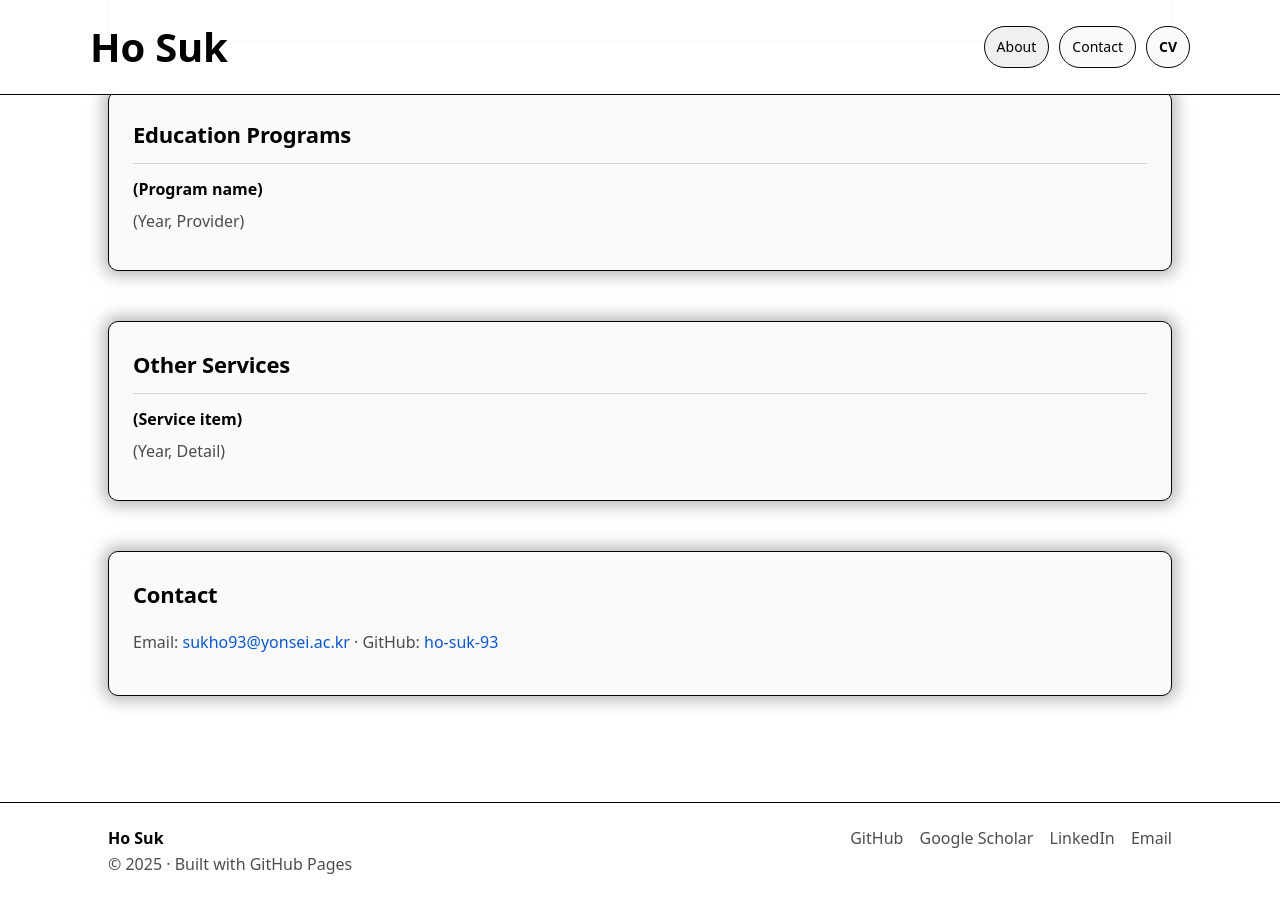
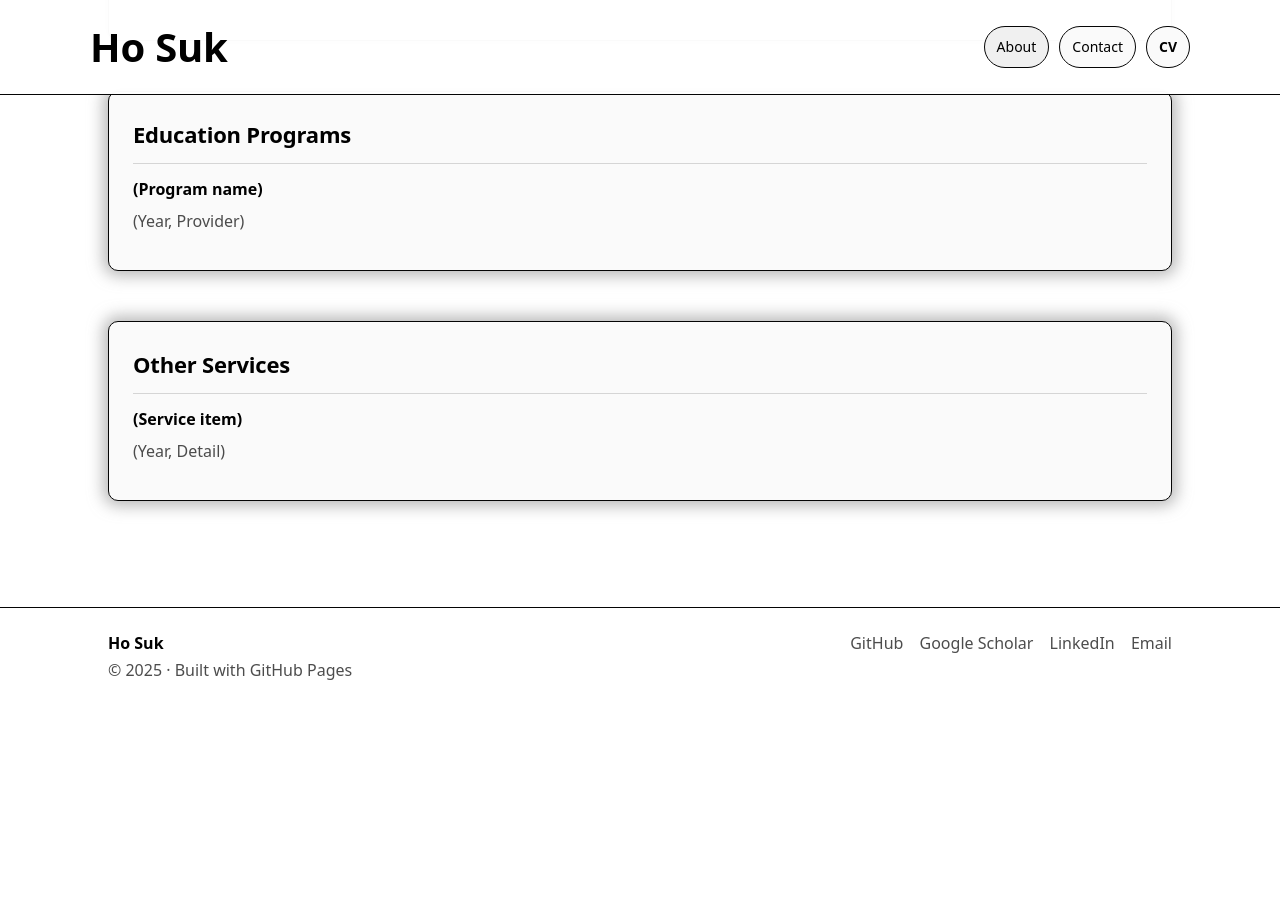
Before and after one commit to ho-suk-93/ho-suk-93.github.io, a Jekyll site: the page built from index.md, in a window 1280 px wide and 900 px high, scrolled down 3586 px. Built offline with Jekyll 4.4.1, drawn with Linux system fonts in a browser that asks for light colours; after the commit the page ends 4291 px from its top, so only the background shows below that.

Commit message:
Update index.md

```diff
--- a/index.md
+++ b/index.md
@@ -213,15 +213,3 @@ description: "Ho Suk personal website"
     </div>
   </div>
 </section>
-
-<section id="contact" class="section">
-  <div class="card">
-    <div class="section-title">Contact</div>
-    <p class="muted">
-      Email: <a href="mailto:{{ site.social.email }}">{{ site.social.email }}</a>
-      {% if site.social.github and site.social.github != "" %}
-        · GitHub: <a href="https://github.com/{{ site.social.github }}">{{ site.social.github }}</a>
-      {% endif %}
-    </p>
-  </div>
-</section>
```
